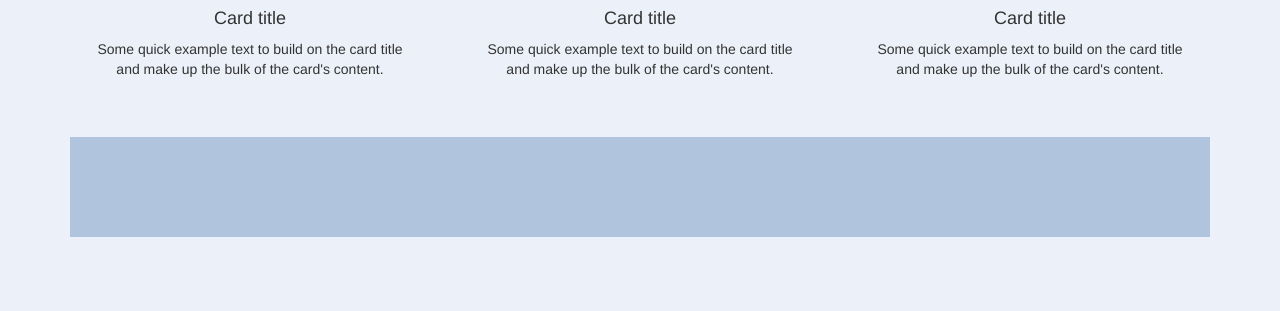
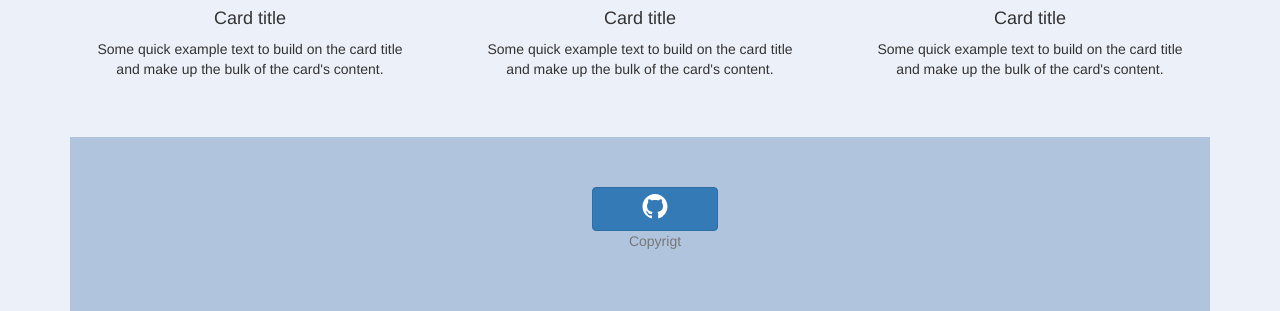
Before and after one commit to ivklisurova/custom-based-API-website, a Flask app: page / in a window 1280 px wide. Shown: the part 703-1014 px from the top of the page. Before the commit the page ends 940 px from the top, so only its background shows below. Run offline with Flask 2, Linux system fonts and the light colour scheme; some libraries are stand-ins or nearby versions.

Commit message:
fix footer and navigation html

```diff
--- a/templates/footer.html
+++ b/templates/footer.html
@@ -1,6 +1,14 @@
 <div class="footer-dark">
     <footer>
-        <div class="container">
+        <div class="container text-center">
+            <button type="button" class="btn btn-primary">
+                <svg xmlns="http://www.w3.org/2000/svg" width="100" height="25" fill="currentColor" class="bi bi-github"
+                     viewBox="0 0 16 16">
+                    <path d="M8 0C3.58 0 0 3.58 0 8c0 3.54 2.29 6.53 5.47 7.59.4.07.55-.17.55-.38 0-.19-.01-.82-.01-1.49-2.01.37-2.53-.49-2.69-.94-.09-.23-.48-.94-.82-1.13-.28-.15-.68-.52-.01-.53.63-.01 1.08.58 1.23.82.72 1.21 1.87.87 2.33.66.07-.52.28-.87.51-1.07-1.78-.2-3.64-.89-3.64-3.95 0-.87.31-1.59.82-2.15-.08-.2-.36-1.02.08-2.12 0 0 .67-.21 2.2.82.64-.18 1.32-.27 2-.27.68 0 1.36.09 2 .27 1.53-1.04 2.2-.82 2.2-.82.44 1.1.16 1.92.08 2.12.51.56.82 1.27.82 2.15 0 3.07-1.87 3.75-3.65 3.95.29.25.54.73.54 1.48 0 1.07-.01 1.93-.01 2.2 0 .21.15.46.55.38A8.012 8.012 0 0 0 16 8c0-4.42-3.58-8-8-8z"/>
+                </svg>
+            </button>
+            <p class="text-muted">Copyrigt </p>
+
 
         </div>
     </footer>
--- a/templates/navigation.html
+++ b/templates/navigation.html
@@ -5,7 +5,7 @@
                 <a class="nav-link active" href="{{ url_for ('index') }}">Home</a>
             </li>
             <li class="nav-item">
-                <a class="nav-link active" href="{{ url_for ('index') }}">About</a>
+                <a class="nav-link active" href="{{ url_for ('about') }}">About</a>
             </li>
             <li class="nav-item">
                 <a class="nav-link active" href="{{ url_for ('test') }}">Log In</a>
```
